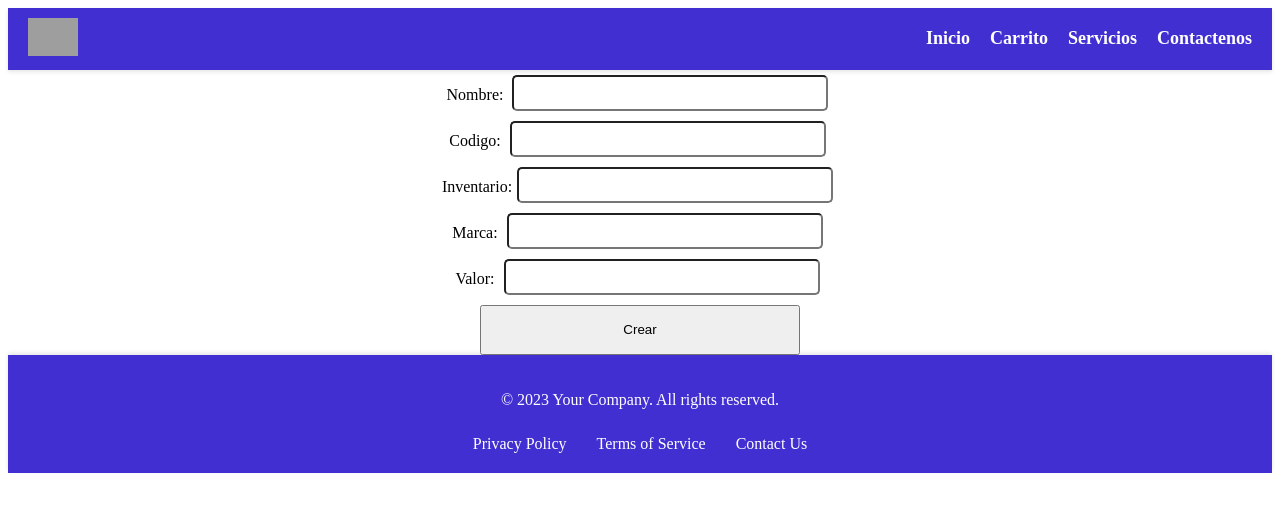
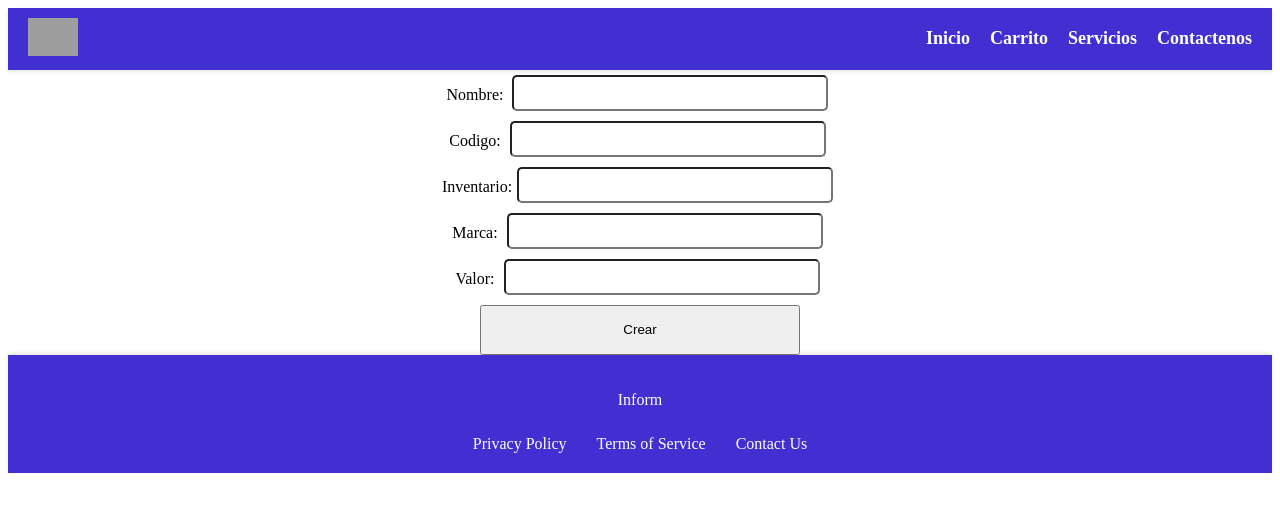
Before and after one commit to DilianCQ/fullstack, a React (Vite) app in the folder frontend/: page /create-product in a window 1280 px wide. Shown: the top 512 px of the page. Built offline with nearby package versions, Linux system fonts and the light colour scheme; grey boxes are pictures that could not be loaded.

Commit message:
Footer.tsx

```diff
--- a/frontend/src/Footer/Footer.tsx
+++ b/frontend/src/Footer/Footer.tsx
@@ -4,11 +4,11 @@ function Footer() {
   return (
     <footer className="footer">
       <div className="footer-content">
-        <p>&copy; 2023 Your Company. All rights reserved.</p>
+        <p>Inform</p>
         <ul className="footer-menu">
-          <li className="footer-item"><a href="#privacy">Privacy Policy</a></li>
-          <li className="footer-item"><a href="#terms">Terms of Service</a></li>
-          <li className="footer-item"><a href="#contact">Contact Us</a></li>
+          <li className="footer-item"><a href="#">Privacy Policy</a></li>
+          <li className="footer-item"><a href="#">Terms of Service</a></li>
+          <li className="footer-item"><a href="#">Contact Us</a></li>
         </ul>
       </div>
     </footer>
```
